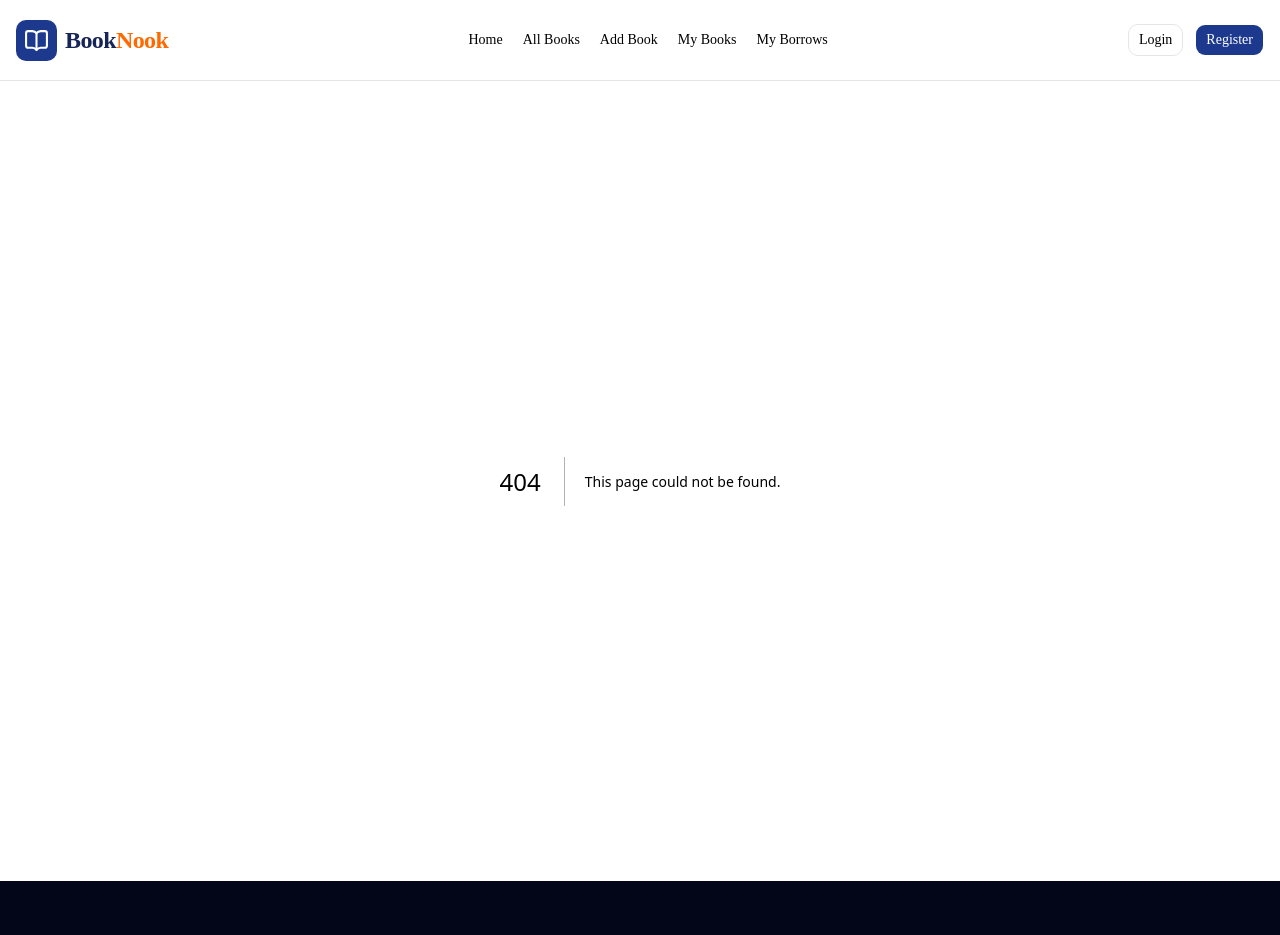
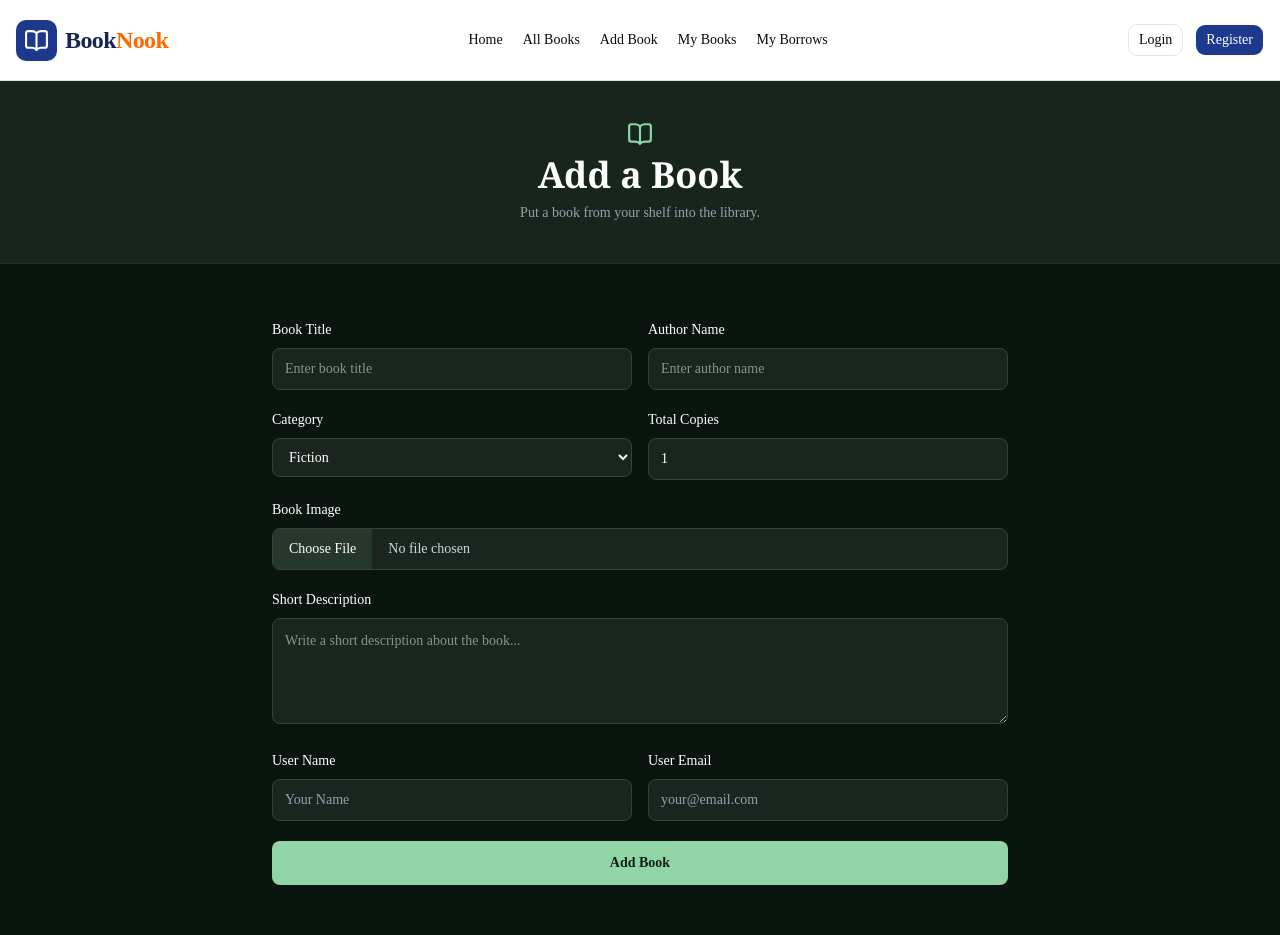
Before and after one commit to mohammadroni0187-arch/online-library, a Next.js app: page /add-destination in a window 1280 px wide. Before the commit this address had no page. Shown: the top 935 px of the page. Built offline with nearby package versions, Linux system fonts and the light colour scheme.

Commit message:
Banner slide add

```diff
--- /dev/null
+++ b/src/app/add-destination/page.tsx
@@ -0,0 +1,159 @@
+import { BookOpen } from "lucide-react";
+
+const AddBook = () => {
+  return (
+     <main className="min-h-screen bg-[#0b1510] text-white">
+      {/* Header Section */}
+      <section className="border-b border-white/5 bg-[#17251c] px-4 py-8 text-center sm:py-10">
+        <div className="mx-auto flex max-w-3xl flex-col items-center">
+          <BookOpen className="mb-2 text-[#91d5a7]" size={26} />
+
+          <h1 className="font-serif text-3xl font-bold sm:text-4xl">
+            Add a Book
+          </h1>
+
+          <p className="mt-2 text-sm text-gray-400">
+            Put a book from your shelf into the library.
+          </p>
+        </div>
+      </section>
+
+      {/* Form Section */}
+      <section className="mx-auto w-full max-w-3xl px-4 py-10 sm:py-14">
+        <form className="space-y-5">
+
+          {/* Book Title & Author */}
+          <div className="grid grid-cols-1 gap-4 sm:grid-cols-2">
+            <div>
+              <label htmlFor="title" className="mb-2 block text-sm font-medium">
+                Book Title
+              </label>
+              <input
+                id="title"
+                type="text"
+                placeholder="Enter book title"
+                required
+                className="w-full rounded-md border border-[#35443a] bg-[#19251e] px-3 py-2.5 text-sm outline-none transition focus:border-[#91d5a7]"
+              />
+            </div>
+
+            <div>
+              <label htmlFor="author" className="mb-2 block text-sm font-medium">
+                Author Name
+              </label>
+              <input
+                id="author"
+                type="text"
+                placeholder="Enter author name"
+                required
+                className="w-full rounded-md border border-[#35443a] bg-[#19251e] px-3 py-2.5 text-sm outline-none transition focus:border-[#91d5a7]"
+              />
+            </div>
+          </div>
+
+          {/* Category & Total Copies */}
+          <div className="grid grid-cols-1 gap-4 sm:grid-cols-2">
+            <div>
+              <label htmlFor="category" className="mb-2 block text-sm font-medium">
+                Category
+              </label>
+              <select
+                id="category"
+                required
+                defaultValue="Fiction"
+                className="w-full rounded-md border border-[#35443a] bg-[#19251e] px-3 py-2.5 text-sm outline-none focus:border-[#91d5a7]"
+              >
+                <option value="Fiction">Fiction</option>
+                <option value="Science">Science</option>
+                <option value="History">History</option>
+                <option value="Kids">Kids</option>
+                <option value="Others">Others</option>
+              </select>
+            </div>
+
+            <div>
+              <label htmlFor="copies" className="mb-2 block text-sm font-medium">
+                Total Copies
+              </label>
+              <input
+                id="copies"
+                type="number"
+                min="1"
+                defaultValue={1}
+                required
+                className="w-full rounded-md border border-[#35443a] bg-[#19251e] px-3 py-2.5 text-sm outline-none focus:border-[#91d5a7]"
+              />
+            </div>
+          </div>
+
+          {/* Book Image */}
+          <div>
+            <label htmlFor="image" className="mb-2 block text-sm font-medium">
+              Book Image
+            </label>
+            <input
+              id="image"
+              type="file"
+              accept="image/*"
+              required
+              className="w-full cursor-pointer rounded-md border border-[#35443a] bg-[#19251e] text-sm text-gray-300 file:mr-4 file:border-0 file:bg-[#26382c] file:px-4 file:py-2.5 file:text-white hover:file:bg-[#354b3a]"
+            />
+          </div>
+
+          {/* Description */}
+          <div>
+            <label htmlFor="description" className="mb-2 block text-sm font-medium">
+              Short Description
+            </label>
+            <textarea
+              id="description"
+              rows={4}
+              placeholder="Write a short description about the book..."
+              required
+              className="w-full resize-y rounded-md border border-[#35443a] bg-[#19251e] px-3 py-3 text-sm outline-none transition focus:border-[#91d5a7]"
+            />
+          </div>
+
+          {/* User Information */}
+          <div className="grid grid-cols-1 gap-4 sm:grid-cols-2">
+            <div>
+              <label htmlFor="userName" className="mb-2 block text-sm font-medium">
+                User Name
+              </label>
+              <input
+                id="userName"
+                type="text"
+                value="Your Name"
+                readOnly
+                className="w-full rounded-md border border-[#35443a] bg-[#19251e] px-3 py-2.5 text-sm text-gray-400 outline-none"
+              />
+            </div>
+
+            <div>
+              <label htmlFor="email" className="mb-2 block text-sm font-medium">
+                User Email
+              </label>
+              <input
+                id="email"
+                type="email"
+                value="your@email.com"
+                readOnly
+                className="w-full rounded-md border border-[#35443a] bg-[#19251e] px-3 py-2.5 text-sm text-gray-400 outline-none"
+              />
+            </div>
+          </div>
+
+          {/* Submit Button */}
+          <button
+            type="submit"
+            className="w-full rounded-md bg-[#91d5a7] py-3 text-sm font-semibold text-[#102016] transition hover:bg-[#a8e5ba] active:scale-[0.99]"
+          >
+            Add Book
+          </button>
+        </form>
+      </section>
+    </main>
+  );
+};
+
+export default AddBook;
```
